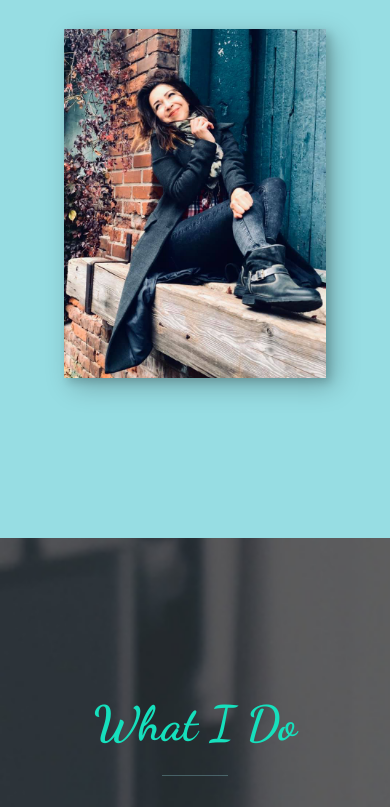
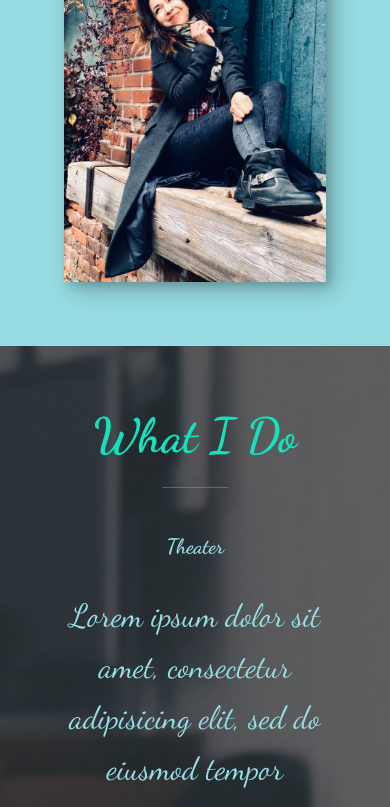
Before and after one commit to cristian158/PortfolioScrimba, a plain HTML site: page index.html in a window 390 px wide. Shown: the part 412-1219 px from the top of the page. Drawn offline with nearby package versions, Linux system fonts and the light colour scheme.

Commit message:
change padding for mobile

```diff
--- a/css/style.css
+++ b/css/style.css
@@ -56,7 +56,7 @@ p {
 }
 
 section {
-  padding: 5em 2em;
+  padding: 2em;
 }
 
 img {
```
